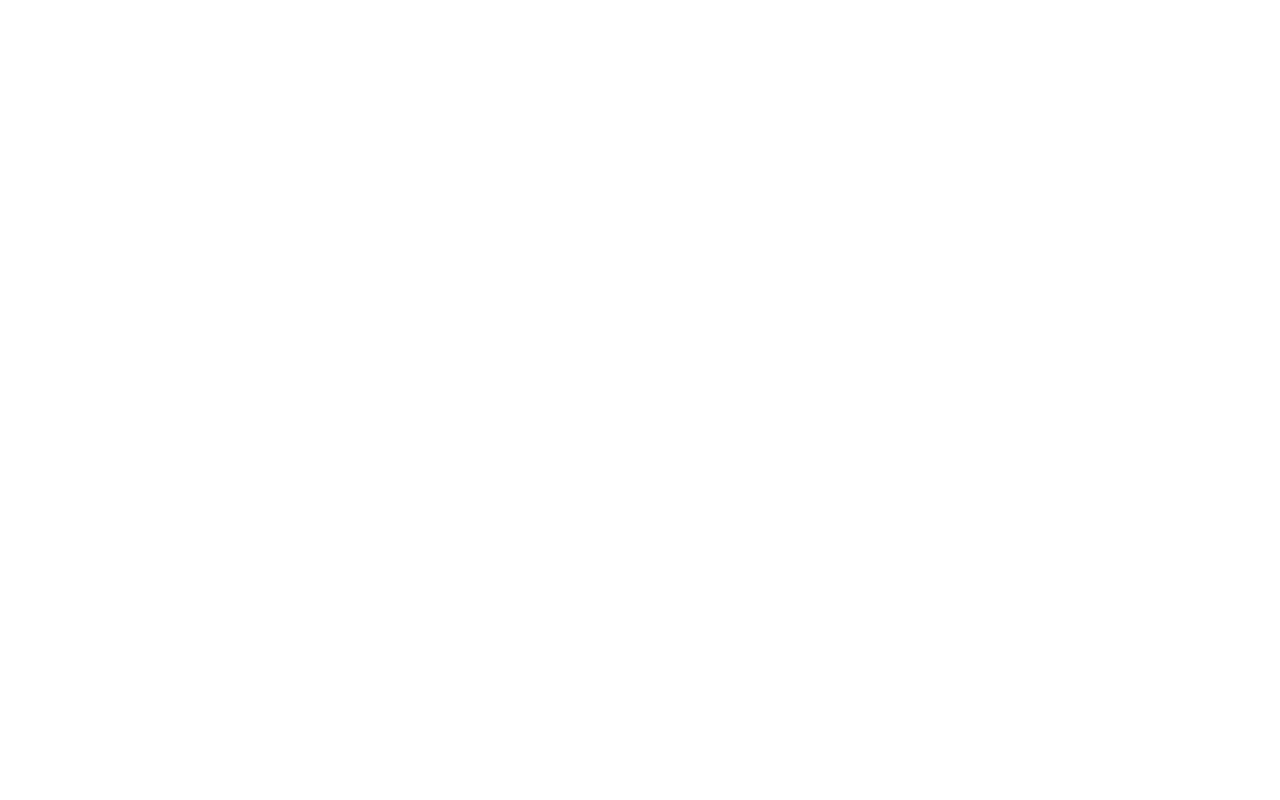
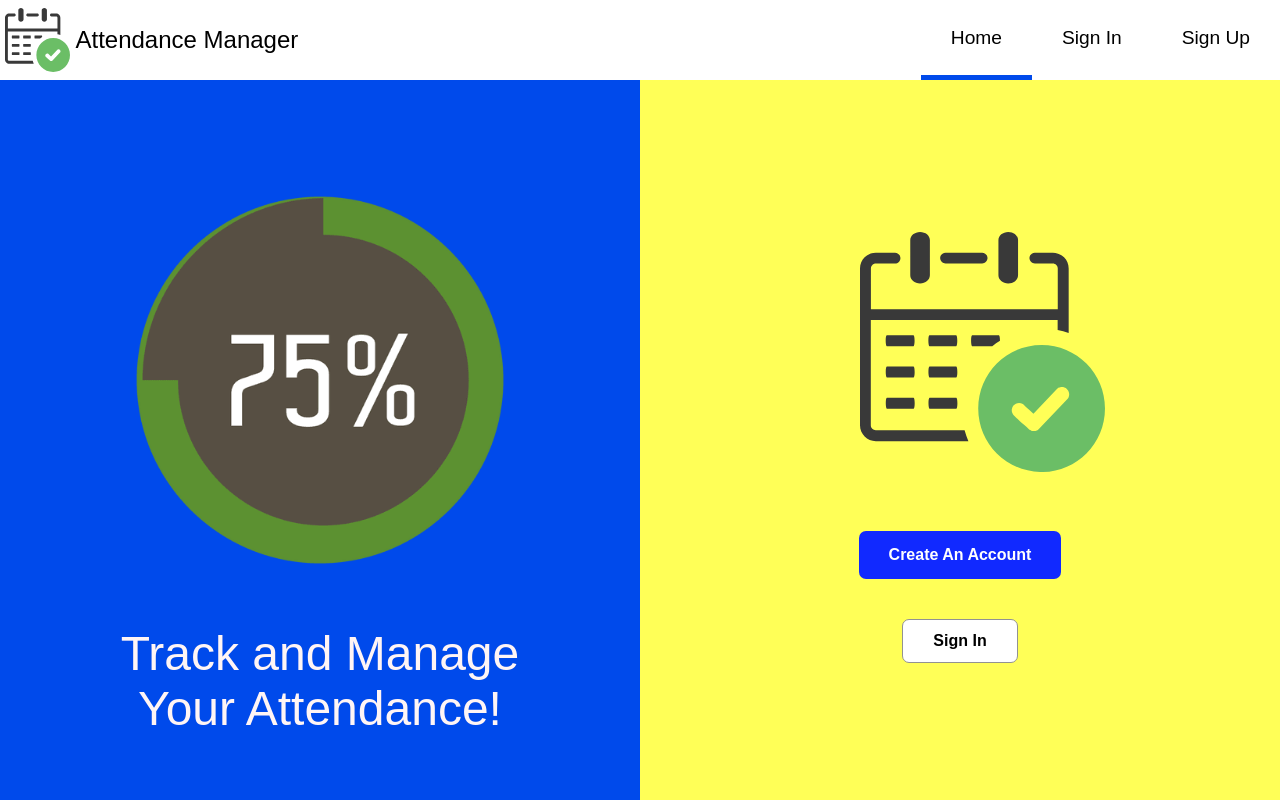
Before and after one commit to ketanprakash/manage-attendance-frontend, a plain HTML site: page index.html in a window 1280 px wide. Drawn offline with Linux system fonts and the light colour scheme.

Commit message:
created home page

```diff
--- a/index.html
+++ b/index.html
@@ -0,0 +1,45 @@
+<!DOCTYPE html>
+<html lang="en">
+<head>
+    <meta charset="UTF-8">
+    <meta http-equiv="X-UA-Compatible" content="IE=edge">
+    <meta name="viewport" content="width=device-width, initial-scale=1.0">
+    <link rel="icon" href="./assets/calendar1.png" type="image/icon type">
+    <link rel="stylesheet" href="style.css">
+    <title>Attendance Management System</title>
+</head>
+<body>
+    <div class="container">
+        <div class="navbar">
+            <div class="nav-header">
+                <img class = "logo" src="assets/Calendar.svg">
+                <div class="heading">Attendance Manager</div>
+            </div>
+            <div class="controls">
+                <a href='./index.html'><div class="nav nav-home">Home</div></a>
+                <a href='./pages/signin/index.html'><div class="nav nav-signin">Sign In</div></a>
+                <a href='./pages/signup/index.html'><div class="nav nav-signup">Sign Up</div></a>
+            </div>
+        </div>
+        <div class="body">
+            <div class="left">
+                <div class="image">
+                    <img src="assets/75percent.png">
+                </div>
+                <div class="message">
+                    <div class="part1">Track and Manage</div>
+                    <div class="part2">Your Attendance!</div>
+                </div>
+            </div>
+            <div class="right">
+                <div class="image">
+                    <img src="assets/Calendar.svg">
+                </div>
+                <a class = "button signup-button" href = "pages/signup/index.html">Create An Account</a>
+                <a class = "button signin-button" href = "pages/signin/index.html">Sign In</a>
+            </div>
+        </div>
+    </div>
+    <script src='./script.js'></script>
+</body>
+</html>
--- a/style.css
+++ b/style.css
@@ -2,4 +2,126 @@
 	padding: 0px;
 	margin: 0px;
 	box-sizing: border-box;
+	font-family: Arial, Helvetica, sans-serif;
 }
+
+a {
+	text-decoration: none;
+}
+
+.container{
+	width: 100vw;
+	height: fit-content;
+}
+
+.navbar{
+	display: flex;
+	align-items: center;
+	justify-content: space-between;
+	height: 10vh;
+}
+
+.nav-header{
+	height: 10vh;
+	width: fit-content;
+	display: flex;
+	font-size: 1.5em;
+	align-items: center;
+}
+
+.logo{
+	height: 80%;
+	margin: 5px;
+}
+
+.controls{
+	display: flex;
+}
+
+.nav{
+	height: 10vh;
+	display: flex;
+	justify-content: center;
+	align-items: center;
+	padding: 0px 30px;
+	font-size: 1.2em;
+	color: black;
+	border-bottom: solid white 5px;
+}
+
+.nav:hover{
+	background: rgb(238, 237, 237);
+	border-bottom: solid rgb(0, 74, 235) 5px;
+}
+
+.nav-home{
+	border-bottom: solid rgb(0, 74, 235) 5px;
+}
+
+.body{
+	height: fit-content;
+	display: flex;
+	flex-wrap: wrap;
+}
+
+.left, .right{
+	height: 90vh;
+	width: 50vw;
+	display: flex;
+	flex-direction: column;
+	justify-content: center;
+	align-items: center;
+}
+
+.left{
+	color: rgb(255, 245, 245);
+	background: rgb(0, 74, 235);
+	font-size: 3em;
+	text-align: center;
+}
+
+.right{
+	background: rgb(255, 255, 87);
+}
+
+.left .image img{
+	height: 50vh;
+	margin: 35px;
+}
+
+.right .image img{
+	height: 30vh;
+	margin: 35px;
+	padding-left: 45px;
+}
+
+.right .button{
+	text-decoration: none;
+}
+
+.button{
+	font-weight: bold;
+	border-radius: 7px;
+	padding: 15px 30px;
+	margin: 20px;
+}
+
+.signup-button{
+	background-color: rgb(17, 41, 255);
+	color: white;
+}
+
+.signup-button:hover{
+	background-color: rgba(7, 3, 245, 0.850);;
+}
+
+.signin-button{
+	color: black;
+	background-color: white;
+	padding: 12px 30px;
+	border: solid rgb(146, 146, 146) 1px;
+}
+
+.signin-button:hover{
+	background-color: rgba(255, 255, 255, 0.850);
+}
```
Also changed, not shown: assets/75percent.png (added), assets/calendar1.png (added).
